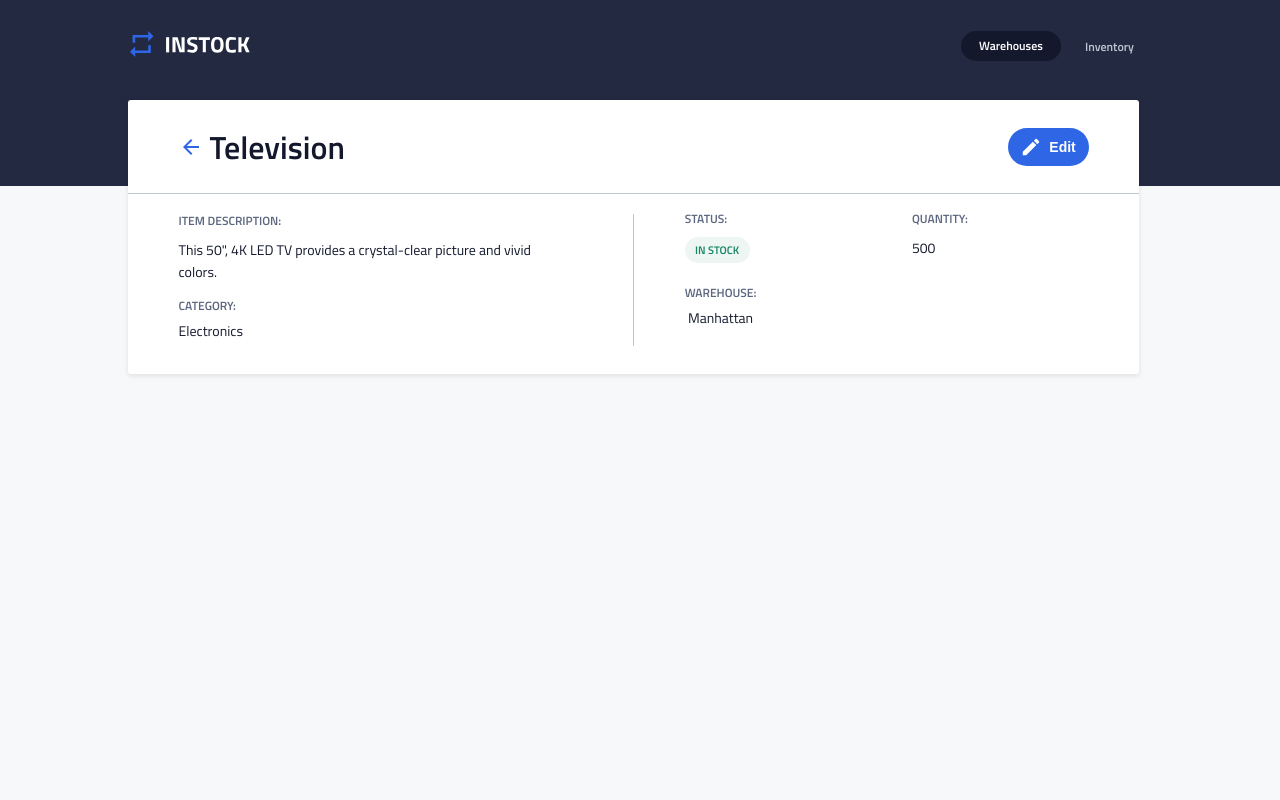
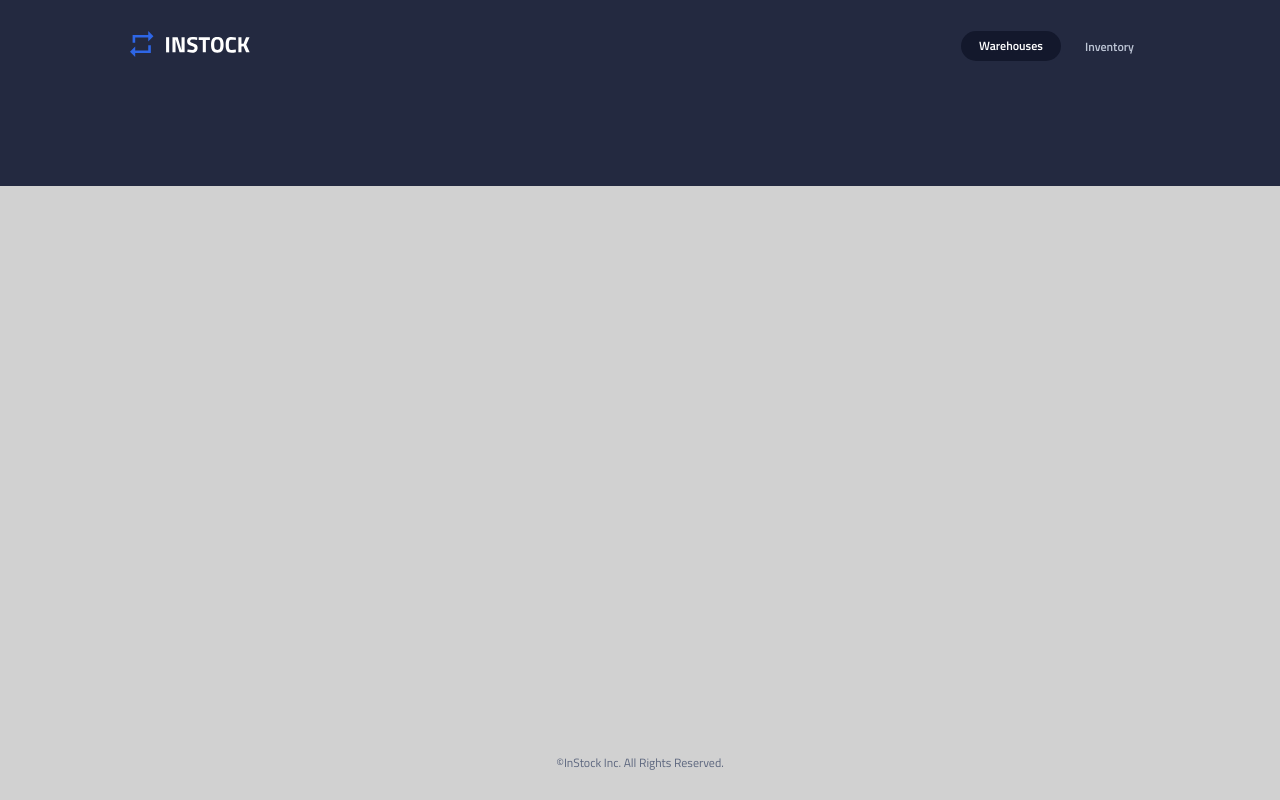
Before and after one commit to zementeshome/bebop-instock, a React (Create React App) app in the folder sprint-1/client/: page / in a window 1280 px wide. Built offline with nearby package versions, Linux system fonts and the light colour scheme.

Commit message:
change footer to background

```diff
--- a/sprint-1/client/src/App.js
+++ b/sprint-1/client/src/App.js
@@ -5,6 +5,7 @@ import WarehouseList from "./Components/WarehouseList/WarehouseList";
 import EditWarehouse from "./Components/EditWarehouse/EditWarehouse";
 import AddNewWarehouse from "./Components/AddNewWarehouse/AddWarehouse";
 import InventoryItemDetails from "./Components/InventoryItemDetails/InventoryItemDetails";
+import Background from "./Components/Background/Background";
 import { BrowserRouter, Route, Switch } from "react-router-dom";
 
 function App() {
@@ -14,7 +15,8 @@ function App() {
       {/* <EditWarehouse /> */}
       {/* <WarehouseList /> */}
       {/* <AddNewWarehouse /> */}
-      <InventoryItemDetails />
+      {/* <InventoryItemDetails /> */}
+      <Background />
       <BrowserRouter>
         <Switch>
           <Route path="/" exact component={() => <route />} />
--- /dev/null
+++ b/sprint-1/client/src/components/Background/Background.jsx
@@ -0,0 +1,12 @@
+import React from "react";
+import "./Background.scss";
+
+export default function Background() {
+  return (
+    <div className="Background">
+      <h6 className="Background__reserve">
+        ©InStock Inc. All Rights Reserved.
+      </h6>
+    </div>
+  );
+}
--- /dev/null
+++ b/sprint-1/client/src/components/Background/background.scss
@@ -0,0 +1,41 @@
+@import "../../styles/partials/variables";
+
+@import "../../styles/partials/mixins";
+
+@import "../../styles/partials/functions";
+
+@import "../../styles/partials/fonts";
+
+html,
+body {
+  width: 100%;
+  height: 100%;
+  margin: 0px;
+  padding: 0px;
+  overflow-x: hidden;
+  font-weight: 600;
+}
+
+.Background {
+  height: 100vh;
+  display: flex;
+  justify-content: center;
+  align-items: flex-end;
+  text-align: center;
+  background-color: #d1d1d1;
+  &__reserve {
+    font-family: Titillium Web;
+    font-style: normal;
+    font-weight: normal;
+    font-size: 11px;
+    line-height: 16px;
+    text-align: center;
+    color: #5c667e;
+    @include tablet {
+      font-size: 12px;
+      line-height: 18px;
+    }
+    // @include desktop {
+    // }
+  }
+}
--- /dev/null
+++ b/sprint-1/client/src/components/EditInventoryItem/EditInventoryItem.jsx
@@ -0,0 +1,6 @@
+import React from "react";
+import "./editInventoryItem.scss";
+
+export default function EditInventoryItem() {
+  return <div></div>;
+}
```
Also changed, not shown: sprint-1/client/src/components/EditInventoryItem/editInventoryItem.scss (added, +17 -0 lines), sprint-1/client/src/components/Footer/Footer.jsx (deleted, +0 -9 lines), sprint-1/client/src/components/Footer/footer.scss (deleted, +0 -16 lines).
